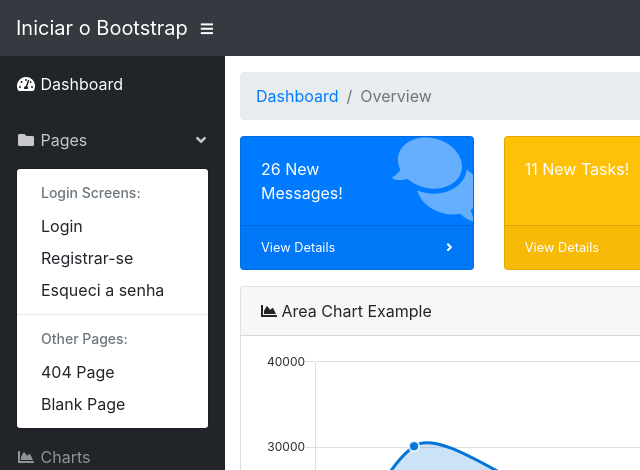
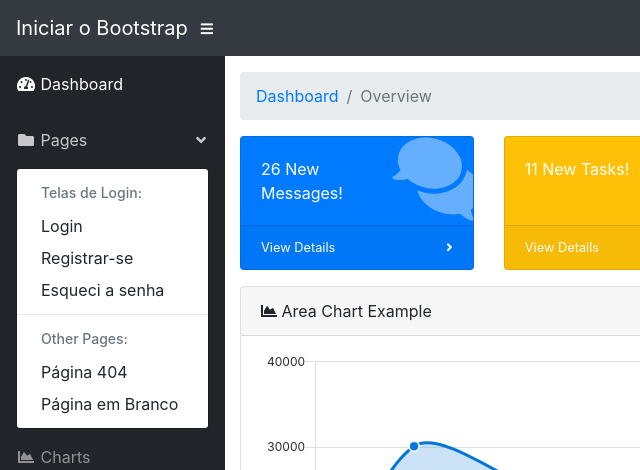
Before and after one commit to Gabrielsb1999/CursoUdemy2, a website with bundled scripts: page index.html in a window 1280 px wide. Both pictures are taken after a click on the button "Pages". Shown: the top 470 px of the page, 0-640 px from the left. Built offline with nearby package versions, Linux system fonts and the light colour scheme.

Commit message:
Mais traduções de menus

```diff
--- a/index.html
+++ b/index.html
@@ -1,5 +1,5 @@
 <!DOCTYPE html>
-<html lang="en">
+<html lang="pt">
 
 <head>
 
@@ -101,14 +101,14 @@
           <span>Pages</span>
         </a>
         <div class="dropdown-menu" aria-labelledby="pagesDropdown">
-          <h6 class="dropdown-header">Login Screens:</h6>
+          <h6 class="dropdown-header">Telas de Login:</h6>
           <a class="dropdown-item" href="login.html">Login</a>
           <a class="dropdown-item" href="register.html">Registrar-se</a>
           <a class="dropdown-item" href="forgot-password.html">Esqueci a senha</a>
           <div class="dropdown-divider"></div>
           <h6 class="dropdown-header">Other Pages:</h6>
-          <a class="dropdown-item" href="404.html">404 Page</a>
-          <a class="dropdown-item" href="blank.html">Blank Page</a>
+          <a class="dropdown-item" href="404.html">Página 404</a>
+          <a class="dropdown-item" href="blank.html">Página em Branco</a>
         </div>
       </li>
       <li class="nav-item">
```
